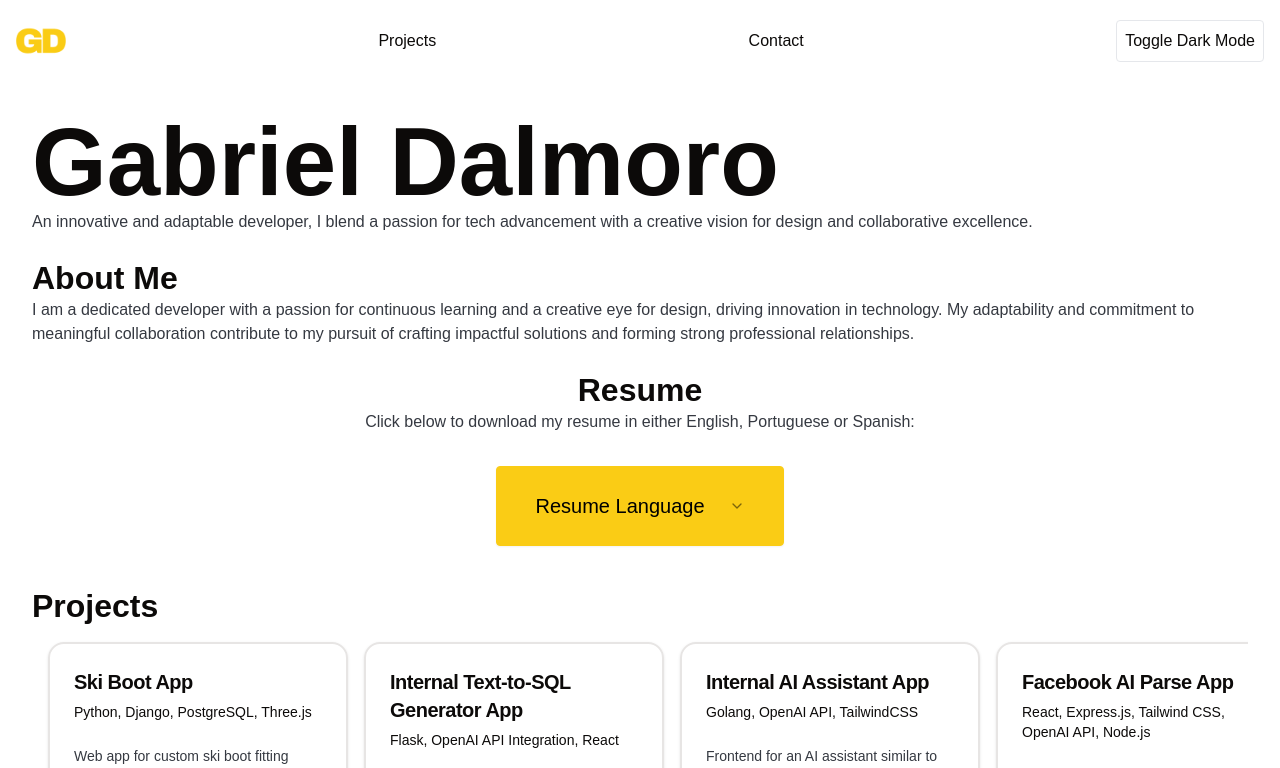
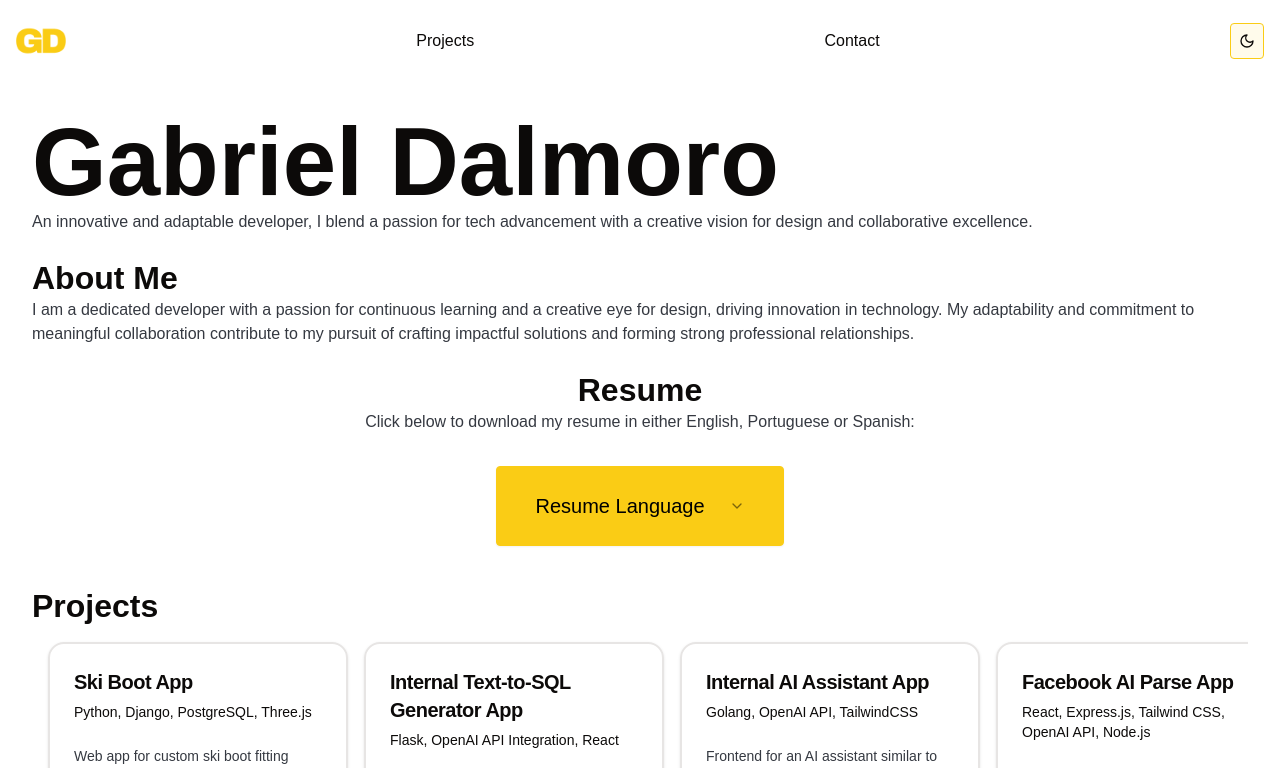
Before and after one commit to Gabriel-Dalmoro/my-website, a Next.js app: page / in a window 1280 px wide. Shown: the top 768 px of the page. Built offline with nearby package versions, Linux system fonts and the light colour scheme.

Commit message:
add dynamic icons for dark mode button

```diff
--- a/components/DarkButton.tsx
+++ b/components/DarkButton.tsx
@@ -1,6 +1,11 @@
 "use client";
 
+import { Moon, Sun } from "lucide-react";
+import { Button } from "./ui/button";
+import { useState } from "react";
+
 const DarkButton = () => {
+  const [icon, setIcon] = useState(<Moon />);
   const toggleDarkMode = () => {
     const htmlElement = document.documentElement;
     const isDarkMode = htmlElement.classList.toggle("dark");
@@ -12,6 +17,7 @@ const DarkButton = () => {
         "--foreground",
         "20 14.3% 4.1%",
       );
+      setIcon(<Moon />);
     } else {
       // 🔹 Switching to Dark Mode: Ensure Dark Variables Apply
       document.documentElement.style.setProperty(
@@ -22,13 +28,18 @@ const DarkButton = () => {
         "--foreground",
         "60 9.1% 97.8%",
       );
+      setIcon(<Sun />);
     }
   };
 
   return (
-    <button onClick={toggleDarkMode} className="rounded border p-2">
-      Toggle Dark Mode
-    </button>
+    <Button
+      variant="secondary"
+      onClick={toggleDarkMode}
+      className="rounded border p-2"
+    >
+      {icon}
+    </Button>
   );
 };
 
```
